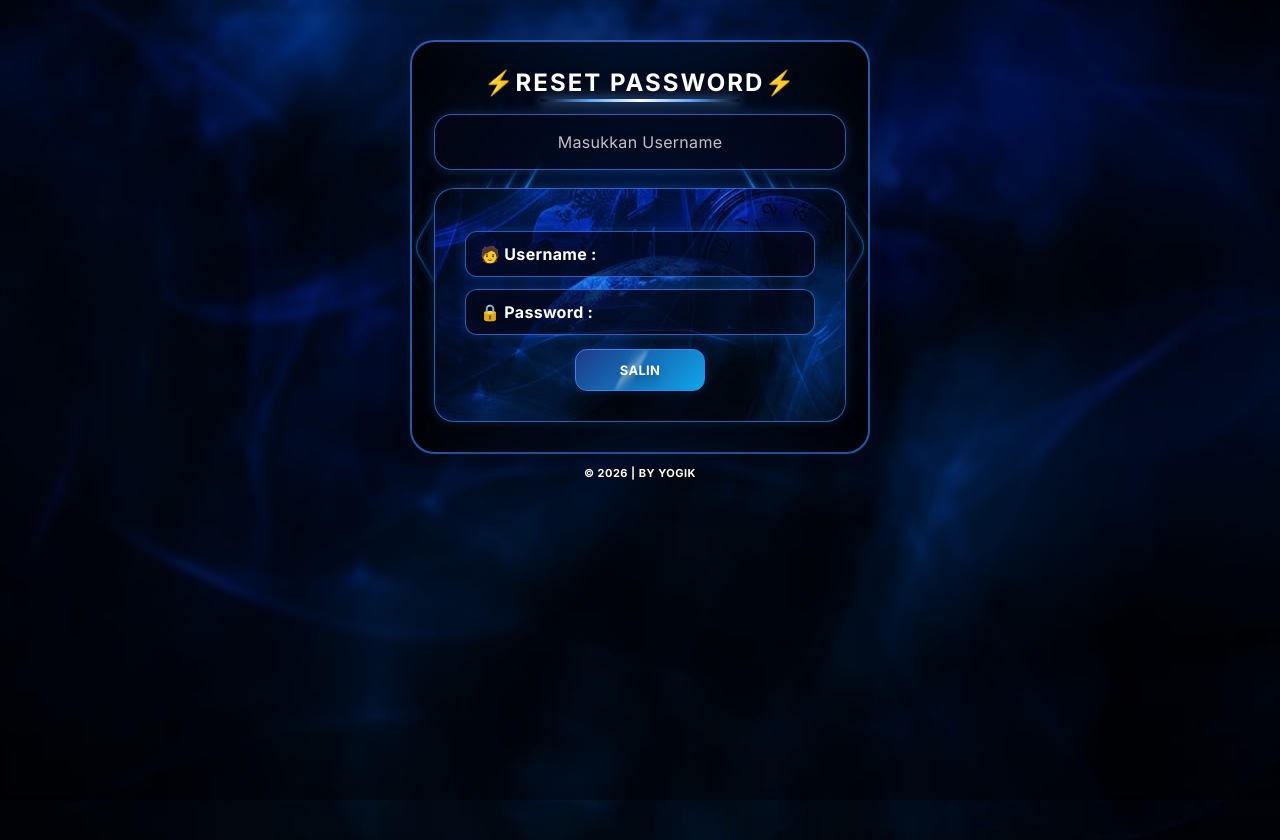
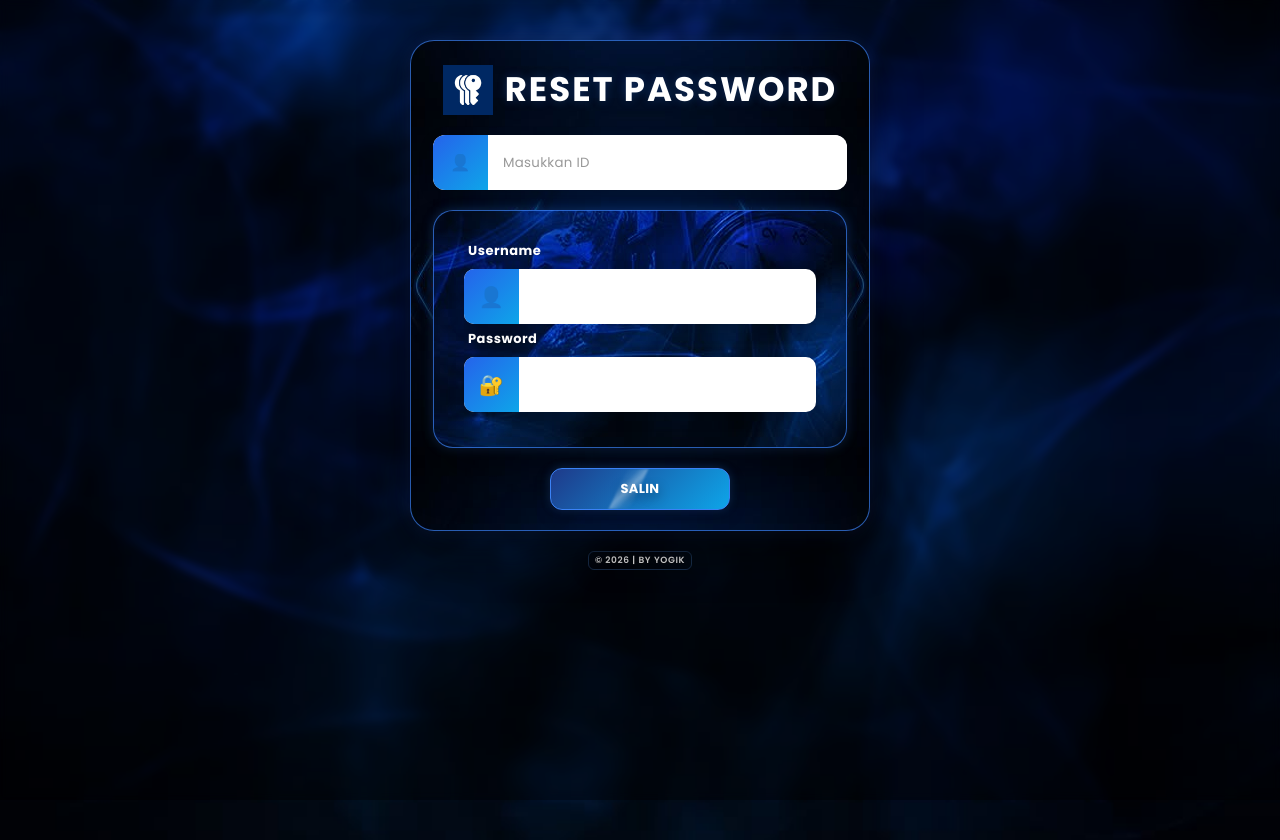
Before and after one commit to reksagikdev/resetpw, a plain HTML site: page index.html in a window 1280 px wide. Drawn offline with Linux system fonts and the light colour scheme.

Commit message:
Update index.html

```diff
--- a/index.html
+++ b/index.html
@@ -4,55 +4,42 @@
 <meta charset="UTF-8">
 <meta name="viewport" content="width=device-width, initial-scale=1.0">
 <title>RESET PASSWORD</title>
-<link href="https://fonts.googleapis.com/css2?family=Inter:wght@300;400;600;700&display=swap" rel="stylesheet">
+<link href="https://fonts.googleapis.com/css2?family=Poppins:wght@400;500;600;700&display=swap" rel="stylesheet">
 <style>
 
 *{
     box-sizing:border-box;
     margin:0;
     padding:0;
-    font-family: 'Inter', sans-serif;
+    font-family:'Poppins',sans-serif;
     letter-spacing:0.3px;
 }
 
 .title{
-    color:white;
-    font-size:24px;
-    margin-bottom:12px;
+    display:flex;
+    align-items:center;
+    justify-content:center;
+    gap:12px;
+
+    font-size:34px;
+    font-weight:800;
+    color:#ffffff;
+
     letter-spacing:2px;
+
     text-align:center;
-    text-shadow:0 4px 12px rgba(0,0,0,.4);
 
-    position:relative;
-    padding-bottom:5px;
+    margin-top:3px;
+    margin-bottom:20px;
+
+    text-shadow:
+        0 0 10px rgba(59,130,246,0.25);
 }
 
-.title::after{
-    content:"";
-    position:absolute;
 
-    left:50%;
-    bottom:0;
-
-    transform:translateX(-50%);
-
-    width:200px;
-    height:3px;
-
-    border-radius:10px;
-
-    background:linear-gradient(
-        90deg,
-        transparent,
-        #60a5fa,
-        #ffffff,
-        #60a5fa,
-        transparent
-    );
-
-    box-shadow:
-        0 0 10px rgba(96,165,250,0.7),
-        0 0 18px rgba(255,255,255,0.35);
+.title-logo{
+    width:50px;
+    height:50px;
 }
 
 body{
@@ -89,7 +76,7 @@ html, body{
 
     border-radius: 24px;
 
-    border: 2px solid rgba(59, 130, 246, 0.7);
+    border: 1px solid rgba(59, 130, 246, 0.7);
     background: url("bg/gambar9.jpg")center;
 
     backdrop-filter: blur(14px);
@@ -102,49 +89,103 @@ html, body{
     transition: 0.3s ease;
 
     animation: fadeUp 0.6s ease;
-	padding-bottom: 30px;
+	padding-bottom: 20px;
+	padding-top: 20px;
 }
 
 .input-box{
-    margin-bottom:18px;
-    animation:fadeDown .5s ease;
+
+margin-bottom:20px;
+
 }
 
-input{
-    width:100%;
-    height:56px;
 
-    appearance:none;
-    -webkit-appearance:none;
 
-    padding:16px 18px;
-    border:none;
-    outline:none;
-    border-radius:18px;
+.field{
 
-    font-size:16px;
+display:flex;
+align-items:center;
 
-    text-align:center;
+height:55px;
 
-    background: rgba(2, 6, 23, 0.6);
-    border: 1px solid rgba(59, 130, 246, 0.7);
+background:#fff;
 
-    box-shadow: 0 0 12px rgba(59,130,246,0.25);
+border-radius:12px;
 
-    color:#ffffff;
+overflow:hidden;
 
-    transition: box-shadow .25s ease;
+box-shadow:
+0 5px 15px rgba(0,0,0,.15);
+
+transform:translateZ(0);
+
+-webkit-transform:translateZ(0);
+
 }
 
-input:focus{
-    box-shadow:
-        0 0 0 2px rgba(59,130,246,0.45),
-        0 8px 22px rgba(0,0,0,0.22),
-        inset 0 1px 6px rgba(255,255,255,0.04);
+
+.icon-box{
+
+    width:55px;
+    height:55px;
+
+    background:linear-gradient(
+        135deg,
+        #2563eb,
+        #0ea5e9
+    );
+
+    color:white;
+
+    display:flex;
+    justify-content:center;
+    align-items:center;
+
+    border-radius:10px 0 0 10px;
 }
 
-input::placeholder{
-    color:rgba(255,255,255,.75);
+
+
+.field input{
+
+flex:1;
+
+height:100%;
+
+border:none;
+
+outline:none;
+
+padding:0 15px;
+
+border-radius:0 12px 12px 0;
+
+background:#fff;
+
+}
+
+
+
+.field input::placeholder{
+
+color:#999;
+
+}
+
+
+
+.field:focus-within{
+
+box-shadow:
+0 0 0 2px rgba(59,130,246,.35);
+
+}
+
+.field,
+.field input,
+.icon-box{
+    backface-visibility:hidden;
+    -webkit-backface-visibility:hidden;
 }
 
 .forgot{
@@ -181,25 +222,6 @@ input::placeholder{
     overflow:hidden;
 }
 
-.card p{
-    padding: 12px 14px;
-    margin: 12px 0;
-    font-size: 16px;
-
-    color: #ffffff;
-
-    border-radius: 12px;
-    background: rgba(2, 6, 23, 0.6);
-    border: 1px solid rgba(59, 130, 246, 0.7);
-    box-shadow: 0 0 12px rgba(59,130,246,0.25);
-}
-
-#usernameText,
-#password{
-    color:#ffffff;
-    font-weight:600;
-
-}
 
 
 .label{
@@ -243,9 +265,9 @@ button {
 }
 
 #copyBtn{
-    margin:14px auto 0;
+    margin:20px auto 0;
 
-    width:130px;
+    width:180px;
     height:42px;
 
     border:none;
@@ -347,21 +369,161 @@ filter:blur(1px);
 }
 
 .brand{
+    margin-top:14px;
+
+    display:block;
+    width:fit-content;
+
+    margin-left:auto;
+    margin-right:auto;
+
+    font-size:9px;
+
+    font-weight:600;
+    letter-spacing:0.6px;
+
+    color:rgba(255,255,255,0.9);
+
+    padding:2px 6px;
+
+    border-radius:6px;
+
+    border:1px solid rgba(96,165,250,0.25);
+
+    backdrop-filter: blur(18px);
+    -webkit-backdrop-filter: blur(18px);
+
+    box-shadow:0 6px 18px rgba(0,0,0,0.2);
+	text-shadow:
+    0 1px 2px rgba(0,0,0,0.8),
+    0 0 8px rgba(255,255,255,0.15);
+}
+
+.brand{
     position:relative;
-    z-index:5;
+    top:-20px;
+}
 
-    text-align:center;
+.resultBox{
+    margin-bottom:5px;
+}
 
-    color:#ffffff;
-    font-size:11px;
-    font-weight:700;
 
-    margin-top:-28px;
+.resultBox label{
 
-    letter-spacing:0.5px;
+display:block;
 
-    text-shadow:
-        0 1px 2px rgba(0,0,0,0.6);
+margin-bottom:8px;
+
+padding-left:4px;
+
+font-size:13px;
+
+font-weight:700;
+
+color:white;
+
+letter-spacing:.5px;
+
+}
+
+
+
+.resultBox p{
+
+position:relative;
+font-family:'Poppins',sans-serif;
+
+justify-content:flex-start;
+
+letter-spacing:.3px;
+display:flex;
+
+align-items:center;
+
+height:55px;
+
+padding-left:75px;
+
+padding-right:15px;
+
+
+border-radius:10px;
+
+background:white;
+
+
+box-shadow:
+0 5px 15px rgba(0,0,0,.18);
+
+}
+
+
+
+.resultBox p::before{
+
+background:linear-gradient(
+135deg,
+#2563eb,
+#0ea5e9
+);
+
+color:white;
+
+}
+
+.resultBox p::before{
+
+position:absolute;
+
+left:0;
+top:0;
+
+width:55px;
+height:55px;
+
+display:flex;
+justify-content:center;
+align-items:center;
+
+background:linear-gradient(
+135deg,
+#2563eb,
+#0ea5e9
+);
+
+font-size:20px;
+
+border-radius:10px 0 0 10px;
+
+content:"👤";
+
+}
+
+
+.passwordBox p::before{
+
+content:"🔐";
+
+}
+
+
+
+#usernameText,
+#password{
+
+font-size:15px;
+
+font-weight:600;
+
+color:#111827;
+
+font-family:'Poppins',sans-serif;
+
+letter-spacing:.3px;
+
+word-break:break-word;
+
 }
 
 </style>
@@ -373,17 +535,60 @@ filter:blur(1px);
 <div class="container">
 
     <div class="input-box">
-       <h2 class="title">⚡RESET PASSWORD⚡</h2>
 
-	   <input type="text" id="username" placeholder="Masukkan Username" oninput="generateData()">
+<div class="title">
+	<img src="bg/gambar5.jpg" alt="Logo" class="title-logo">
+		RESET PASSWORD
+    </div>
+	<div class="title-line"></div>
+
+
+<div class="field">
+
+<div class="icon-box">
+👤
+</div>
+
+<input
+type="text"
+id="username"
+placeholder="Masukkan ID"
+oninput="generateData()">
+
+</div>
+
+</div>
+
+    <div class="card">
+
+    <div class="resultBox">
+
+        <label>Username</label>
+
+        <p>
+            <span id="usernameText"></span>
+        </p>
 
     </div>
 
-    <div class="card">
-    <p>🧑 Username : <span id="usernameText"></span></p>
-    <p>🔒 Password : <span id="password"></span></p>
 
-    <button id="copyBtn" onclick="copyData()">SALIN</button>
+    <div class="resultBox passwordBox">
+
+        <label>Password</label>
+
+        <p>
+            <span id="password"></span>
+        </p>
+
+    </div>
+
+</div>
+
+
+<button id="copyBtn" onclick="copyData()">
+    SALIN
+</button>
+
 </div>
 
 </div>
@@ -434,7 +639,7 @@ function copyData() {
         void btn.offsetWidth;
 
         btn.classList.add("success");
-        btn.innerText = "✔";
+        btn.innerText = "✅ TERSALIN";
 
         // HANYA RESET INPUT
         let input = document.getElementById("username");
```
